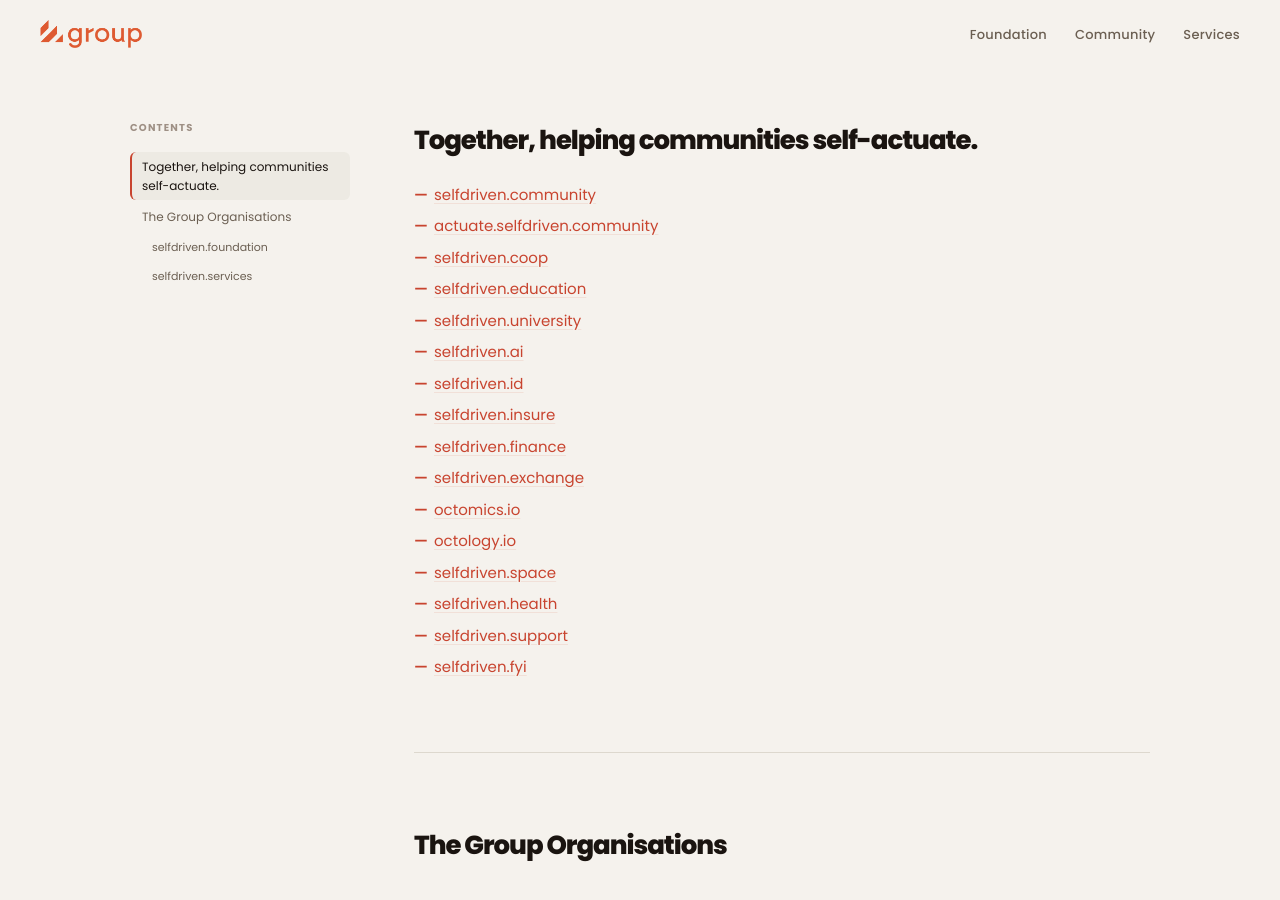
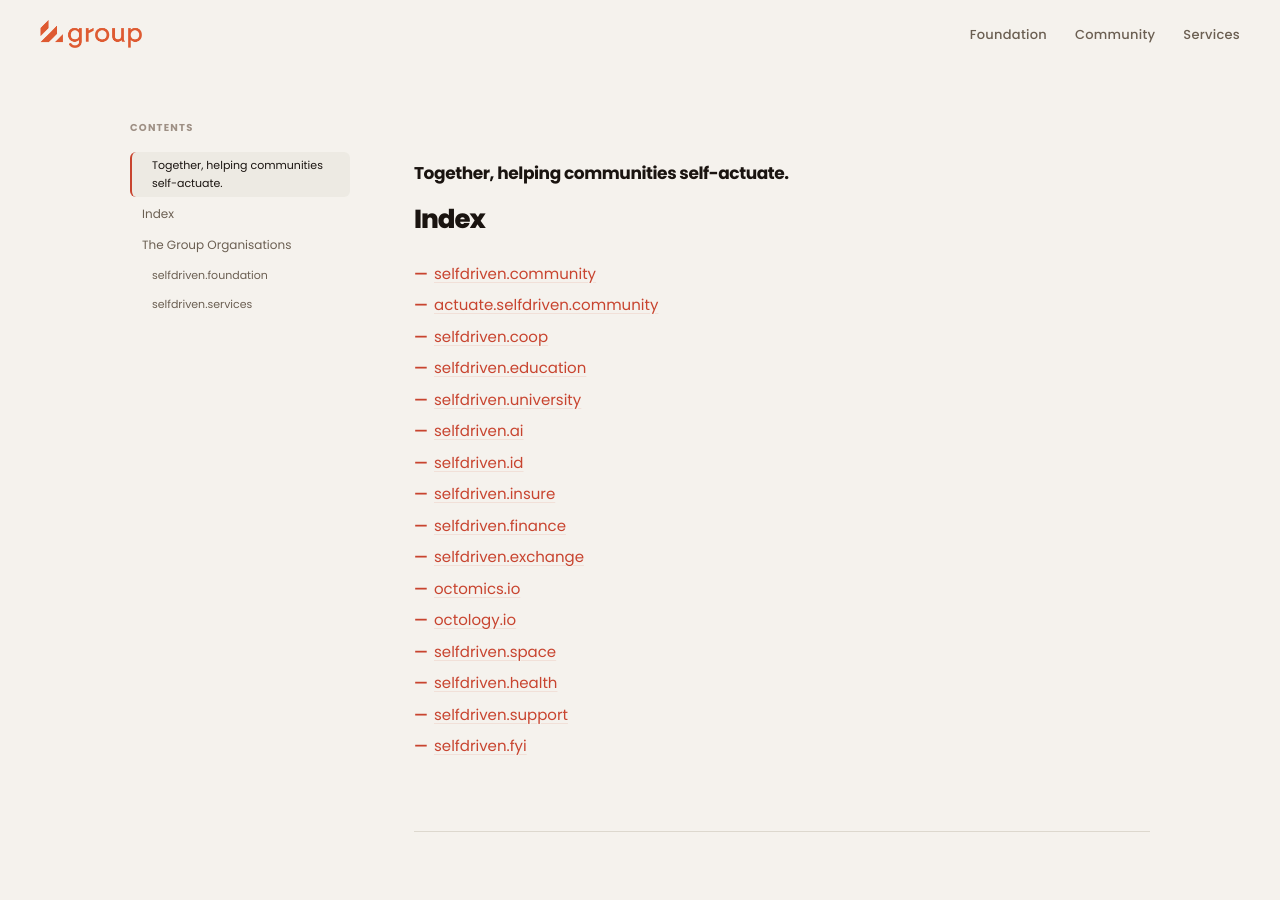
Before and after one commit to selfdriven-foundation/selfdriven-group, a Jekyll site: the page built from docs/index.md, in a window 1280 px wide and 900 px high. Built offline with Jekyll 4.4.1, drawn with Linux system fonts in a browser that asks for light colours.

Commit message:
Update index.md

```diff
--- a/docs/index.md
+++ b/docs/index.md
@@ -3,8 +3,9 @@ layout: selfdriven
 title: selfdriven Group
 ---
 
-## Together, helping communities self-actuate.
+### Together, helping communities self-actuate.
 
+## Index
 - [selfdriven.community](https://selfdriven.community)
 - [actuate.selfdriven.community](https://actuate.selfdriven.community)
 - [selfdriven.coop](https://selfdriven.coop)
```
